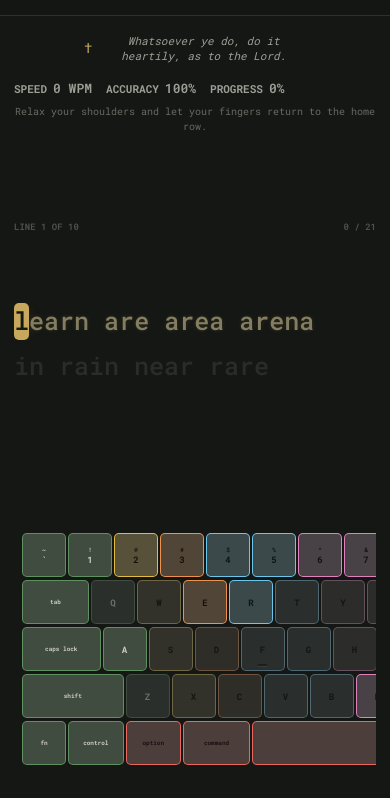
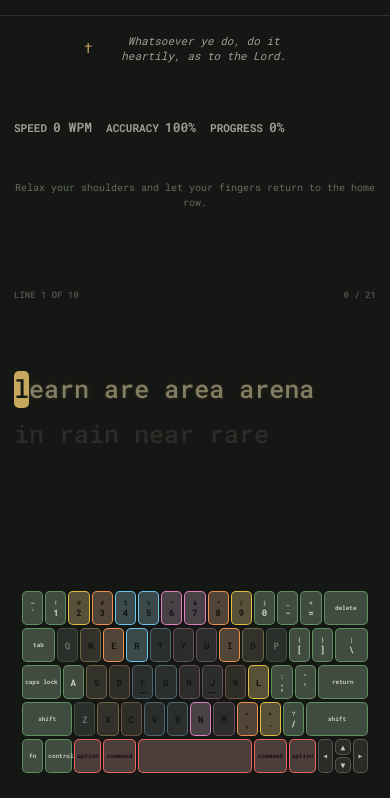
Before and after one commit to KeysWithDon/keyboard-disciple, a plain HTML site: page index.html in a window 390 px wide. Shown: the part 46-844 px from the top of the page. Drawn offline with Linux system fonts and the light colour scheme; no server answers; a web font is replaced by a local one.

Commit message:
Prevent lesson content overflow (#13)
Co-authored-by: user <user@users-MacBook-Pro.local>

```diff
--- a/index.html
+++ b/index.html
@@ -19,7 +19,7 @@
   <link rel="apple-touch-icon" href="assets/app-icon-192.png">
   <link rel="manifest" href="manifest.webmanifest">
     <link rel="stylesheet" href="styles.css?v=20260727-clean-spacebar">
-    <link rel="stylesheet" href="refresh.css?v=20260727-mastery-adaptive">
+    <link rel="stylesheet" href="refresh.css?v=20260727-safe-layout-3">
   <meta property="og:type" content="website">
   <meta property="og:site_name" content="Keyboard Disciple">
   <meta property="og:title" content="Keyboard Disciple | Free Typing Practice Game">
--- a/refresh.css
+++ b/refresh.css
@@ -3201,3 +3201,89 @@
   min-height: 100vh;
   overflow-y: auto;
 }
+
+/*
+ * Let the document grow when a lesson needs more room. Fixed-height lesson
+ * shells caused long Scripture passages to escape their card and sit beneath
+ * the keyboard. Short lessons still fit the viewport; longer lessons use the
+ * normal page scroller and keep every section in document flow.
+ */
+body.lesson-active {
+  height: auto;
+  min-height: 100svh;
+  overflow-x: hidden;
+  overflow-y: auto;
+}
+
+body.lesson-active .app-shell {
+  height: auto;
+  min-height: 100svh;
+  overflow: visible;
+}
+
+body.lesson-active .stage {
+  height: auto;
+  min-height: calc(100svh - var(--app-header-height, 74px));
+  overflow: visible;
+}
+
+body.lesson-active:not([data-mode="zen"]) .typing-card {
+  flex: 0 0 auto;
+}
+
+body.lesson-active[data-mode="zen"] {
+  height: 100svh;
+  overflow: hidden;
+}
+
+body.lesson-active[data-mode="zen"] .app-shell {
+  height: 100svh;
+  overflow: hidden;
+}
+
+body.lesson-active[data-mode="zen"] .stage {
+  height: calc(100svh - var(--app-header-height, 74px));
+  min-height: 0;
+  overflow: hidden;
+}
+
+.stage > *,
+.typing-card,
+.typing-card > *,
+.typing-text,
+.typing-word,
+.keyboard-wrap,
+.keyboard {
+  min-width: 0;
+  max-width: 100%;
+}
+
+.typing-text {
+  width: 100%;
+  overflow-wrap: anywhere;
+}
+
+.typing-word {
+  white-space: normal;
+}
+
+@media (max-width: 620px) {
+  #keyboard.keyboard.compact,
+  #keyboard.keyboard.standard,
+  #keyboard.keyboard.large {
+    --quarter-key: min(7.5px, calc((100vw - 162px) / 60));
+    --key-gap: 2px;
+    padding: 7px 8px 0;
+  }
+
+  #keyboard.keyboard.compact { --key-height: 30px; }
+  #keyboard.keyboard.standard { --key-height: 34px; }
+  #keyboard.keyboard.large { --key-height: 38px; }
+}
+
+@media (max-width: 360px) {
+  .app-header .brand-name,
+  .app-header .brand-caret {
+    display: none;
+  }
+}
--- a/sw.js
+++ b/sw.js
@@ -1,9 +1,9 @@
-const CACHE_NAME = "keyboard-disciple-scripture-case-v1";
+const CACHE_NAME = "keyboard-disciple-safe-layout-v3";
 const APP_SHELL = [
   "./",
   "./index.html",
   "./styles.css?v=20260727-clean-spacebar",
-  "./refresh.css?v=20260727-mastery-adaptive",
+  "./refresh.css?v=20260727-safe-layout-3",
   "./app.js?v=20260727-scripture-case",
   "./manifest.webmanifest",
   "./assets/biblical-word-bank.js?v=20260723",
```
